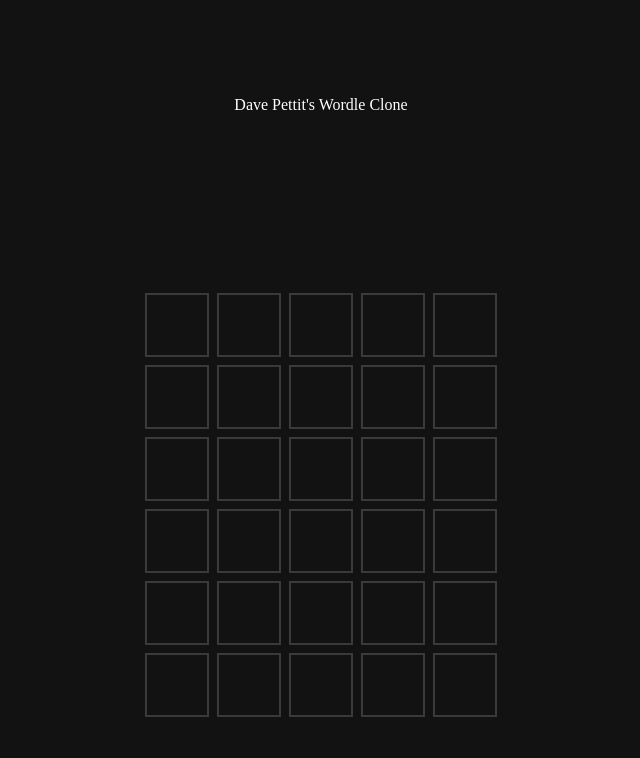
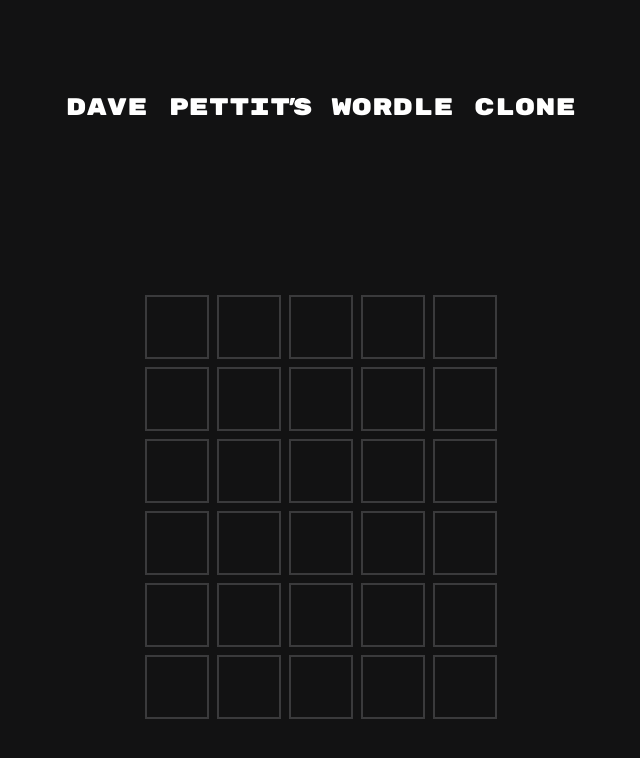
Before and after one commit to Dkpettit/wordle, a plain HTML site: page index.html in a window 1280 px wide. Shown: the whole page, without its empty margins (319-959 px from the left). Drawn offline with Linux system fonts and the light colour scheme.

Commit message:
added google font

```diff
--- a/src/css/styles.css
+++ b/src/css/styles.css
@@ -1,3 +1,5 @@
+@import url('https://fonts.googleapis.com/css2?family=Abril+Fatface&family=Rubik+Mono+One&display=swap');
+
 :root {
     --bgcolor: #121213;
     --empty: #3a3a3c;
@@ -11,6 +13,9 @@
 }
 header{
     color: #fff;
+    font-family: 'Abril Fatface', serif;
+    font-family: 'Rubik Mono One', monospace;
+    font-size: 24px;
 }
 #gameContainer {
     width: 100%;
```
